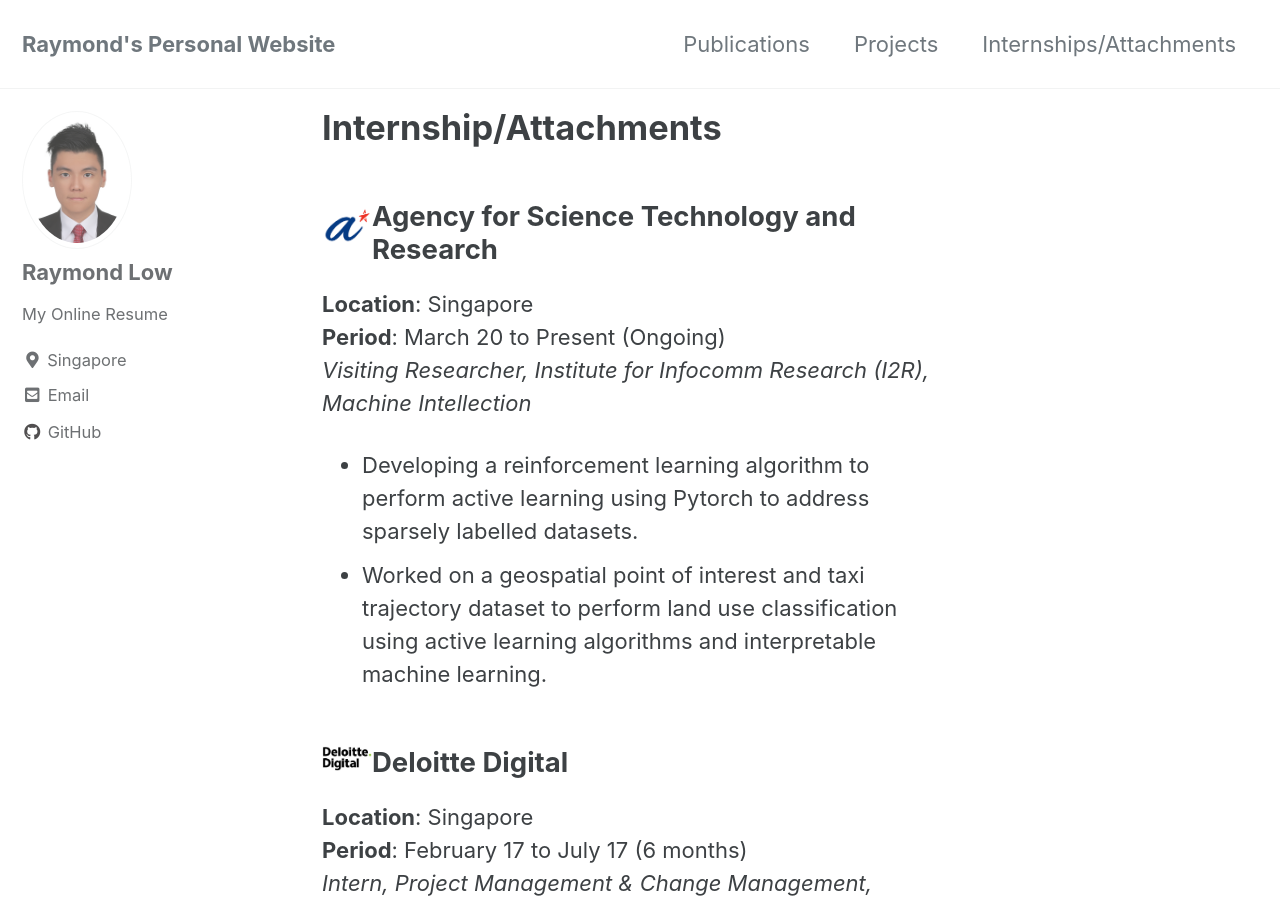
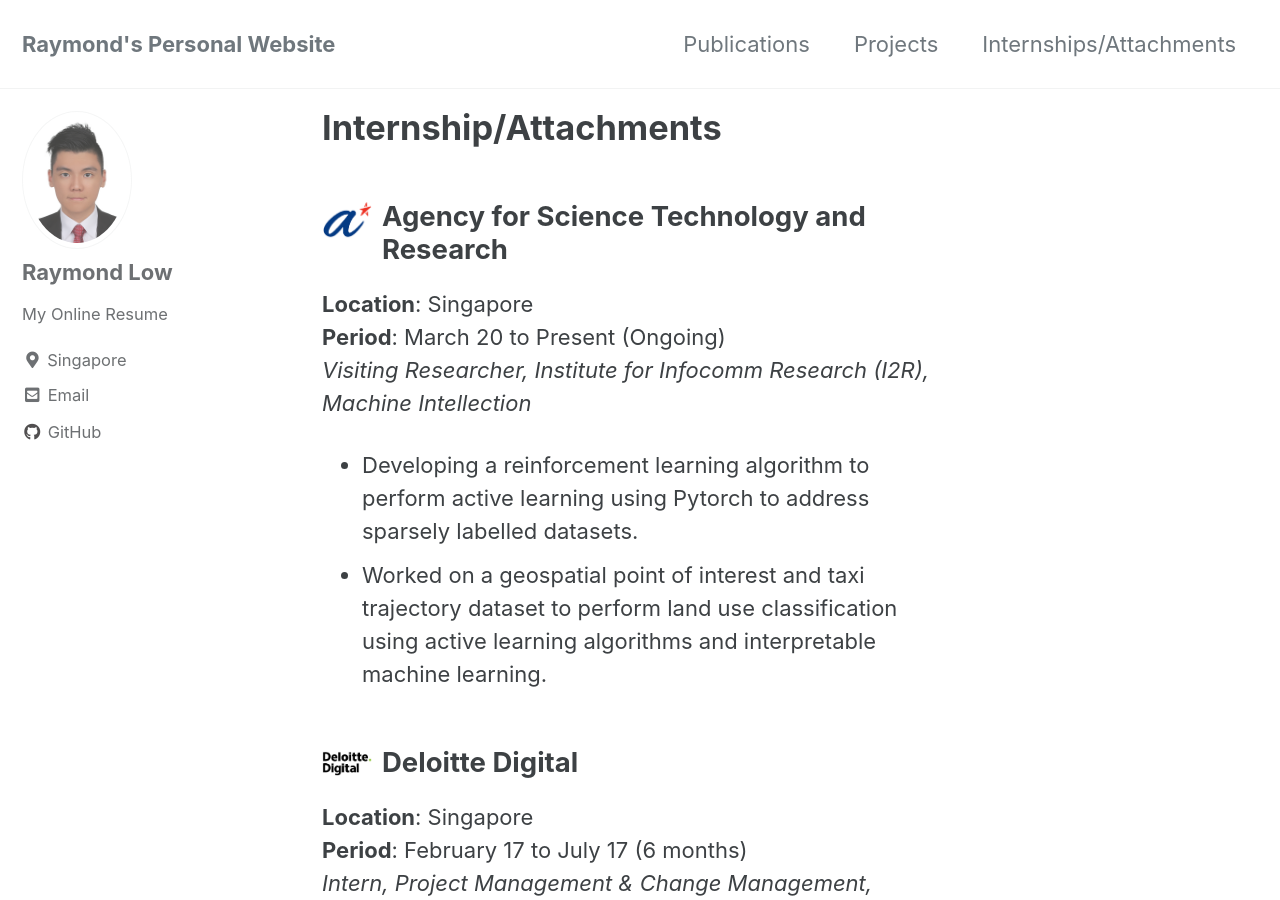
Before and after one commit to iamraymondlow/iamraymondlow.github.io, a Jekyll site: the page built from _pages/internships.md, in a window 1280 px wide and 900 px high. Built offline with Jekyll 4.4.1, drawn with Linux system fonts in a browser that asks for light colours; cached includes are drawn as plain includes.

Commit message:
include spacing between company icon and company name

```diff
--- a/_pages/internships.md
+++ b/_pages/internships.md
@@ -6,7 +6,7 @@
 ---
 
 <div>
-<img align="left" width="50" height="50" src="/assets/images/astar.png">
+<img align="left" width="50" height="50" src="/assets/images/astar.png" style="margin-right: 10px">
 <h2>
 Agency for Science Technology and Research
 </h2>
@@ -20,7 +20,7 @@
 
 
 <div>
-<img align="left" width="50" height="50" src="/assets/images/deloitte.png">
+<img align="left" width="50" height="50" src="/assets/images/deloitte.png" style="margin-right: 10px; margin-top: 5px">
 <h2>
 Deloitte Digital
 </h2>
@@ -35,7 +35,7 @@
 
 
 <div>
-<img align="left" width="50" height="50" src="/assets/images/kpmg.jpg">
+<img align="left" width="50" height="50" src="/assets/images/kpmg.jpg" style="margin-right: 10px">
 <h2>
 KPMG
 </h2>
@@ -51,7 +51,7 @@
 
 
 <div>
-<img align="left" width="50" height="50" src="/assets/images/siaec.jpg">
+<img align="left" width="50" height="50" src="/assets/images/siaec.jpg" style="margin-right: 10px">
 <h2>
 Singapore Airlines Engineering Company
 </h2>
@@ -67,7 +67,7 @@
 
 
 <div>
-<img align="left" width="50" height="50" src="/assets/images/td.png">
+<img align="left" width="50" height="50" src="/assets/images/td.png" style="margin-right: 10px">
 <h2>
 Toronto Dominion Securities
 </h2>
```
Also changed, not shown: assets/images/astar.png.
